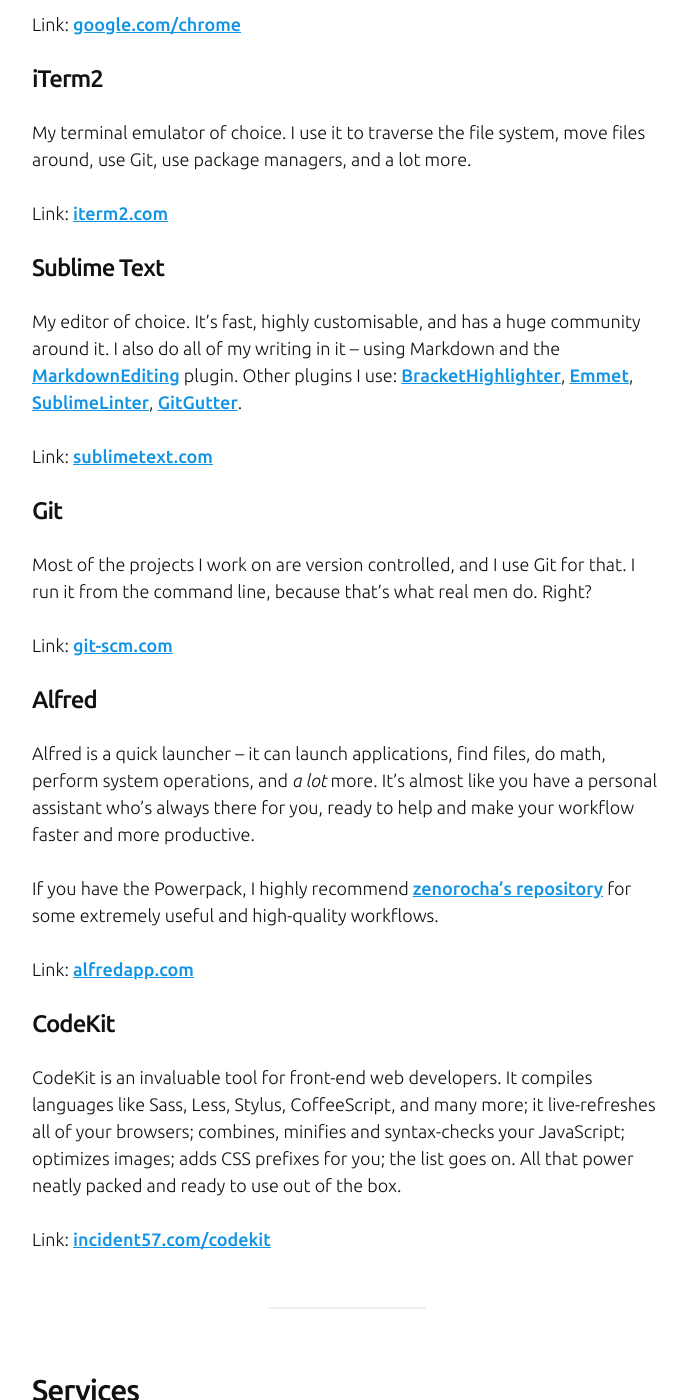
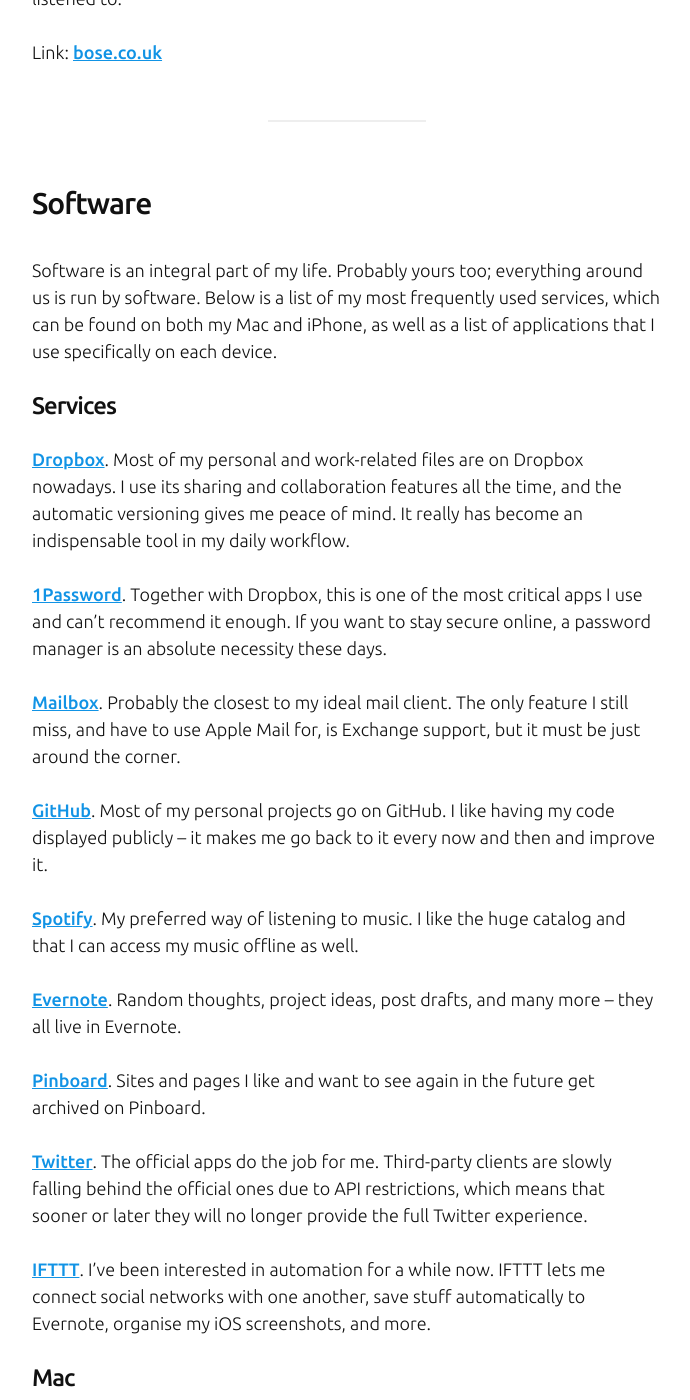
Before and after one commit to apaunchev/paunchev.com, a Jekyll site: the page built from _posts/2014-01-15-my-setup.md, in a window 1280 px wide and 1400 px high, scrolled down 2215 px. Shown: the whole window, without its empty margins (293-983 px from the left). Built offline with Jekyll 4.4.1, drawn with Linux system fonts in a browser that asks for light colours; nearby versions of some CDN libraries; some of the changed text lies outside the part shown.

Commit message:
Update My setup post

```diff
--- a/_posts/2014-01-15-my-setup.md
+++ b/_posts/2014-01-15-my-setup.md
@@ -2,22 +2,30 @@
 layout: post
 title: "My setup"
 date: 2014-01-15 23:22:09
-description: "My take on what hardware, software and services I use for work"
+description: "My take on what hardware, software and services I use daily."
 ---
 
-Inspired by [Harry Roberts’ article](http://csswizardry.com/2013/12/my-setup/), this will be my take on what hardware, software and services I use for work. I will mostly focus on developer tools, but will also cover some productivity and entertainment services that complement my development workflow.
+I enjoy reading about how other people work, what hardware and software they use, and what their daily workflows look like. Inspired by similar posts, I decided to give it a go myself.
+
+My setup is constantly evolving and I’m always interested in trying out new toys and tools. This post will also be evolving as I update it periodically to reflect any significant changes to my setup.
+
+<div class="sidenote">
+    <p>
+            <strong>Updated 18.01.2015</strong>
+            Added a Bluetooth speaker and dedicated sections for Mac and iPhone software with some new applications in both. Next update is planned for the summer when I’m hoping to set up a proper workstation at home.</p>
+</div>
 
 ---
 
 ## Hardware
 
-I travel back and forth between Sofia and Glasgow every few months, so my hardware setup has to be very mobile. The two devices I use all the time are my laptop and my phone.
+I travel back and forth between Sofia and Glasgow every few months, so my hardware setup tends to be fairly mobile. The two primary devices which I use for work, entertainment, and everything else are my laptop and my phone.
 
 ### 13″ MacBook Pro with Retina display
 
 My first ever Mac. Bought it in late 2013 and it immediately became my primary machine. Made me fall in love with computers all over again.
 
-I went for the mid-range 13″ model which has a dual-core i5, 8GB memory and 256GB of storage, but perhaps its most noticeable feature is the Retina display. It’s true what they say – once you go Retina, you can’t go back.
+I went for the mid-range 13″ model which has a dual-core i5, 8GB memory and 256GB of storage, but perhaps its most noticeable feature is the Retina display – this thing has completely changed the way I look at computer displays.
 
 Besides having excellent design and build quality, the 13″ MacBook Pro is also very portable. It’s a laptop I can easily carry around in a bag and barely even notice it being there.
 
@@ -31,86 +39,82 @@
 
 Mostly used for communication and entertainment, but it complements my laptop perfectly. Having the same app ecosystem on my two primary devices saves both time and money.
 
-The phone itself is of very high quality, as you would expect from the brand. Again, one of the more noticeable features is the display – extremely crisp and detailed. Also, the perfect size for me; I wish Apple didn’t have to make it any bigger.
+As you would expect, the build quality is top notch. Again, one of the more noticeable features is the display – extremely crisp and detailed. Also, the perfect size for me; I wish Apple didn’t have to make it any bigger.
 
 Battery life could be (much) better, but we all know how it is with smart phone batteries these days.
 
 Link: [apple.com/iphone](http://www.apple.com/iphone/)
 
+### Bose SoundLink Mini
+
+The speakers on my laptop (or most any laptop, for that matter) aren’t exactly great – they lack clarity and power. That is why I decided to get a Bluetooth speaker, which would essentially replace them.
+
+I went with the Bose SoundLink Mini. It has overwhelmingly positive reviews and is, by far, the best sounding portable speaker I’ve ever heard. Pricey too, but totally worth it if you want to listen to music the way it was meant to be listened to.
+
+Link: [bose.co.uk](https://www.bose.co.uk/GB/en/home-and-personal-audio/bluetooth-ipod-speakers/bluetooth-speakers/soundlink-mini-bluetooth-speaker/)
+
 ---
 
 ## Software
 
-Software is an integral part of my life (and probably yours, too). Everything around us is powered by software. I use software to build software. These days, I can do most of my work from either a browser, a terminal emulator, or a text editor. More often that not, all three are open at the same time on my computer.
+Software is an integral part of my life. Probably yours too; everything around us is run by software. Below is a list of my most frequently used services, which can be found on both my Mac and iPhone, as well as a list of applications that I use specifically on each device.
 
-### Google Chrome
+### Services
 
-My browser of choice. Being mostly a web developer, I have to use other browsers for testing, but Chrome is the one that keeps my bookmarks, if you know what I mean.
+[Dropbox](http://www.dropbox.com/). Most of my personal and work-related files are on Dropbox nowadays. I use its sharing and collaboration features all the time, and the automatic versioning gives me peace of mind. It really has become an indispensable tool in my daily workflow.
 
-Link: [google.com/chrome](https://www.google.com/intl/en/chrome/browser/)
+[1Password](https://agilebits.com/onepassword). Together with Dropbox, this is one of the most critical apps I use and can’t recommend it enough. If you want to stay secure online, a password manager is an absolute necessity these days.
 
-### iTerm2
+[Mailbox](http://www.mailboxapp.com). Probably the closest to my ideal mail client. The only feature I still miss, and have to use Apple Mail for, is Exchange support, but it must be just around the corner.
 
-My terminal emulator of choice. I use it to traverse the file system, move files around, use Git, use package managers, and a lot more.
+[GitHub](https://github.com/). Most of my personal projects go on GitHub. I like having my code displayed publicly – it makes me go back to it every now and then and improve it.
 
-Link: [iterm2.com](http://www.iterm2.com/)
+[Spotify](https://www.spotify.com/). My preferred way of listening to music. I like the huge catalog and that I can access my music offline as well.
 
-### Sublime Text
+[Evernote](https://evernote.com). Random thoughts, project ideas, post drafts, and many more – they all live in Evernote.
 
-My editor of choice. It’s fast, highly customisable, and has a huge community around it. I also do all of my writing in it – using Markdown and the [MarkdownEditing](https://github.com/SublimeText-Markdown/MarkdownEditing) plugin. Other plugins I use: [BracketHighlighter](https://github.com/facelessuser/BracketHighlighter), [Emmet](https://github.com/sergeche/emmet-sublime), [SublimeLinter](https://github.com/SublimeLinter/SublimeLinter3), [GitGutter](https://github.com/jisaacks/GitGutter).
+[Pinboard](https://pinboard.in/). Sites and pages I like and want to see again in the future get archived on Pinboard.
 
-Link: [sublimetext.com](http://www.sublimetext.com/)
+[Twitter](https://twitter.com). The official apps do the job for me. Third-party clients are slowly falling behind the official ones due to API restrictions, which means that sooner or later they will no longer provide the full Twitter experience.
 
-### Git
+[IFTTT](https://ifttt.com). I’ve been interested in automation for a while now. IFTTT lets me connect social networks with one another, save stuff automatically to Evernote, organise my iOS screenshots, and more.
 
-Most of the projects I work on are version controlled, and I use Git for that. I run it from the command line, because that’s what real men do. Right?
+### Mac
 
-Link: [git-scm.com](http://git-scm.com/)
+[Safari](https://www.apple.com/safari/). I prefer it because it’s fast, battery efficient and well integrated with OS X. Google Chrome handles video a lot better, though.
 
-### Alfred
+[Sublime Text](http://www.sublimetext.com/). My editor of choice. It’s fast, highly customisable, and has a huge community around it.
 
-Alfred is a quick launcher – it can launch applications, find files, do math, perform system operations, and _a lot_ more. It’s almost like you have a personal assistant who’s always there for you, ready to help and make your workflow faster and more productive.
+[iTerm2](http://www.iterm2.com/). My terminal emulator of choice. I’ve customised it to match Sublime Text’s colour scheme, so everything feels nice and consistent.
 
-If you have the Powerpack, I highly recommend [zenorocha’s repository](https://github.com/zenorocha/alfred-workflows) for some extremely useful and high-quality workflows.
+[Alfred](http://www.alfredapp.com/). I use it launch applications, find files, do math, perform system operations, convert units, and _a lot_ more. It’s like my personal assistant and I miss it anytime I use another computer.
 
-Link: [alfredapp.com](http://www.alfredapp.com/)
+[Fantastical](https://flexibits.com/fantastical). A great replacement for the native Calendar app. It lives in the menu bar, which makes it incredibly fast and easy to use (I launch it with a keyboard shortcut). I especially like the natural language input.
 
-### CodeKit
+[iA Writer](http://www.iawriter.com/mac/). I do most of my writing/drafting in iA Writer. I like the simplicity of it. The less I worry about formatting, the more I get to actually write.
 
-CodeKit is an invaluable tool for front-end web developers. It compiles languages like Sass, Less, Stylus, CoffeeScript, and many more; it live-refreshes all of your browsers; combines, minifies and syntax-checks your JavaScript; optimizes images; adds CSS prefixes for you; the list goes on. All that power neatly packed and ready to use out of the box.
+[f.lux](https://justgetflux.com). Adjusts the colour of your computer display to adapt to the time of day. To fully appreciate it, I’d suggest using it for a few days, turning it off for a minute, and then turning it back on, for good.
 
-Link: [incident57.com/codekit](https://incident57.com/codekit/)
+### iPhone
 
----
+<div class="sidenote">
+    <p>
+            <strong>#Homescreen</strong>
+            A screenshot of my current home screen can be seen on <a href="http://homescreen.is/apaunchev">homescreen.is</a>.</p>
+</div>
 
-## Services
+[Fantastical 2.](https://flexibits.com/fantastical-iphone) I’ve listed Fantastical above, but Fantastical 2 for iOS is in some ways different and worth mentioning again. It integrates nicely with Reminders, which I use for simple daily to-do lists.
 
-There are also several (web) services I make use of; some of them I pay for, others I use for free.
+[Sumptus](http://wesix.co). I’ve recently got into the habit of tracking my daily expenses. Sumptus has an intuitive interface with detailed, yet not overwhelming statistics, which let me see how much money I spend and on what.
 
-### Dropbox
+[Overcast](https://overcast.fm). It has some interesting features such as Smart Speed and Voice Boost, which set it apart from the alternative podcast apps.
 
-I keep most of my files on Dropbox nowadays. Such a simple idea, and it’s implemented brilliantly. You get access to your files on every device, you can share and collaborate, and there’s even automatic versioning which has been very useful for me on a number of occasions.
+[Pedometer++](http://pedometerplusplus.com). My iPhone tracks my daily steps and Pedometer++ simply takes the data and presents it beautifully.
 
-Link: [dropbox.com](http://www.dropbox.com/)
+[Pillow](https://neybox.com/pillow/). Tracks my sleeping habits. A beautiful interface that really shines once you collect a few months of data. I like the non-intrusive alarm sounds, too.
 
-### GitHub
+[AppShopper](http://appshopper.com). I use it to keep a wish list of apps I’d like to buy in the future, hoping they would get discounted before then. It’s a shame the app doesn’t seem to be actively developed anymore, but it still works pretty well.
 
-Most of my personal projects go on GitHub. I like having my code displayed publicly – it makes me go back to it every now and then and make it better. I’ve also heard it’s good to have code online, so you can show it to prospective employers.
+[Coach.me](https://www.coach.me/). I’m always looking for ways to grow by building new habits. Coach.me keeps a list of habits and reminds me about them daily. It’s highly satisfying to check things off that list at the end of each day.
 
-Link: [github.com](https://github.com/)
-
-### Spotify
-
-What would life be like without music? Boring, that’s what. Spotify makes it incredibly easy to listen to my favourite artists and playlists. Seriously, if you’re not streaming music by now, you _should_ be.
-
-Link: [spotify.com](https://www.spotify.com/)
-
-### Simplenote
-
-A note taking app. I like it because it’s free, simple, and available on every platform. I take notes all the time. Seriously, I’m not sure if it’s a healthy habit any more.
-
-Link: [simplenote.com](http://simplenote.com/)
-
----
-
-That’s my current setup – very minimal, very mobile. I intend to continually update this article to reflect any future changes.
+[Calm](http://www.calm.com). Meditating is one of these habits I’m trying to build. Calm is a guided mediation app, which is perfect for beginners like me.
```
